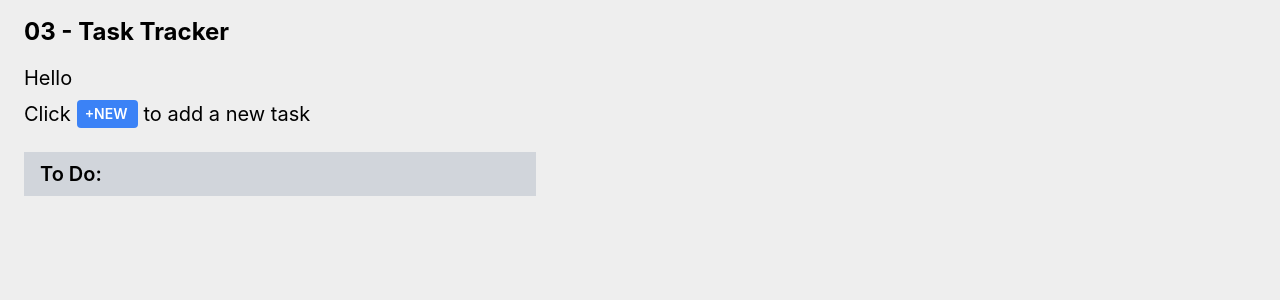
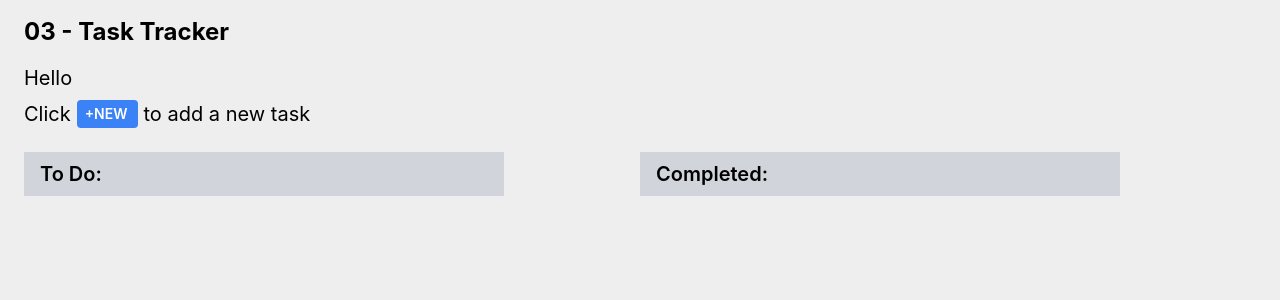
Before and after one commit to JW796/3.1-task-tracker, a React (Create React App) app: page / in a window 1280 px wide. Shown: the top 300 px of the page. Built offline with nearby package versions, Linux system fonts and the light colour scheme; the HTML template or start-up script is replaced by a standard one.

Commit message:
WIP 2 Drag + drop

```diff
--- a/src/App.js
+++ b/src/App.js
@@ -22,7 +22,8 @@ function App() {
         <AddTask taskList={taskList} setTaskList={setTaskList} />
         <p className="text-xl my-2">to add a new task</p>
       </div>
-      <div>
+      <div className="flex flex-row">
+        <div className="w-full">
           <h2 className="ml-6 text-xl font-semibold w-3/4 max-w-lg my-4 py-2 px-4 bg-gray-300">
             To Do:
           </h2>
@@ -36,6 +37,12 @@ function App() {
             />
           ))}
         </div>
+        <div className="w-full flex flex-col">
+          <h2 className="text-xl font-semibold w-3/4 max-w-lg my-4 py-2 px-4 bg-gray-300">
+            Completed:
+          </h2>
+        </div>
+      </div>
     </>
   );
 }
--- a/src/components/ToDo.jsx
+++ b/src/components/ToDo.jsx
@@ -52,7 +52,7 @@ const ToDo = ({ task, index, taskList, setTaskList }) => {
 
   return (
     <>
-      <div className="flex flex-col items-start justify-start bg-white my-4 ml-6 py-4 px-6 w-3/4 max-w-lg">
+      <div className="flex flex-col items-start justify-start bg-white my-4 ml-6 py-4 px-6 w-3/4 max-w-lg"ref={drag}>
         <div className="w-full flex flex-row justify-between">
           <p className="font-semibold text-xl">{task.projectName}</p>
           <EditTask
@@ -63,8 +63,8 @@ const ToDo = ({ task, index, taskList, setTaskList }) => {
           />
         </div>
         <p className="text-lg py-2">{task.taskDescription}</p>
-        <div className="w-full min-w-max flex flex-row items-center items-center justify-evenly">
-          <div className="w-1/4 text-xl font-semibold py-4">
+        <div className="sm:w-full min-w-max flex flex-row:sm flex-row items-center items-center justify-center sm:justify-evenly">
+          <div className="sm:w-1/4 text-xl font-semibold py-4">
             <span>{("0" + Math.floor((time / 3600000) % 24)).slice(-2)}:</span>
             <span>{("0" + Math.floor((time / 60000) % 60)).slice(-2)}:</span>
             <span>{("0" + Math.floor((time / 1000) % 60)).slice(-2)}</span>
```
Lines whose indentation alone changed are shown as unchanged.
